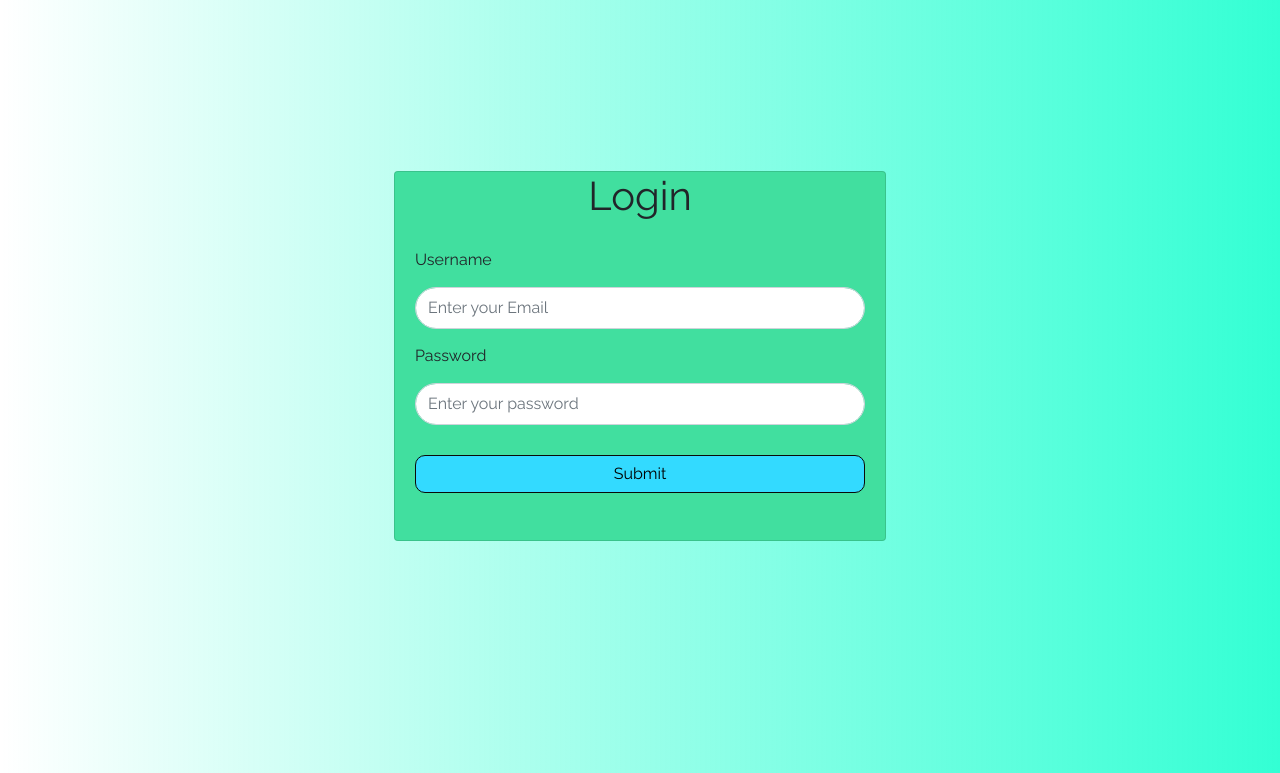
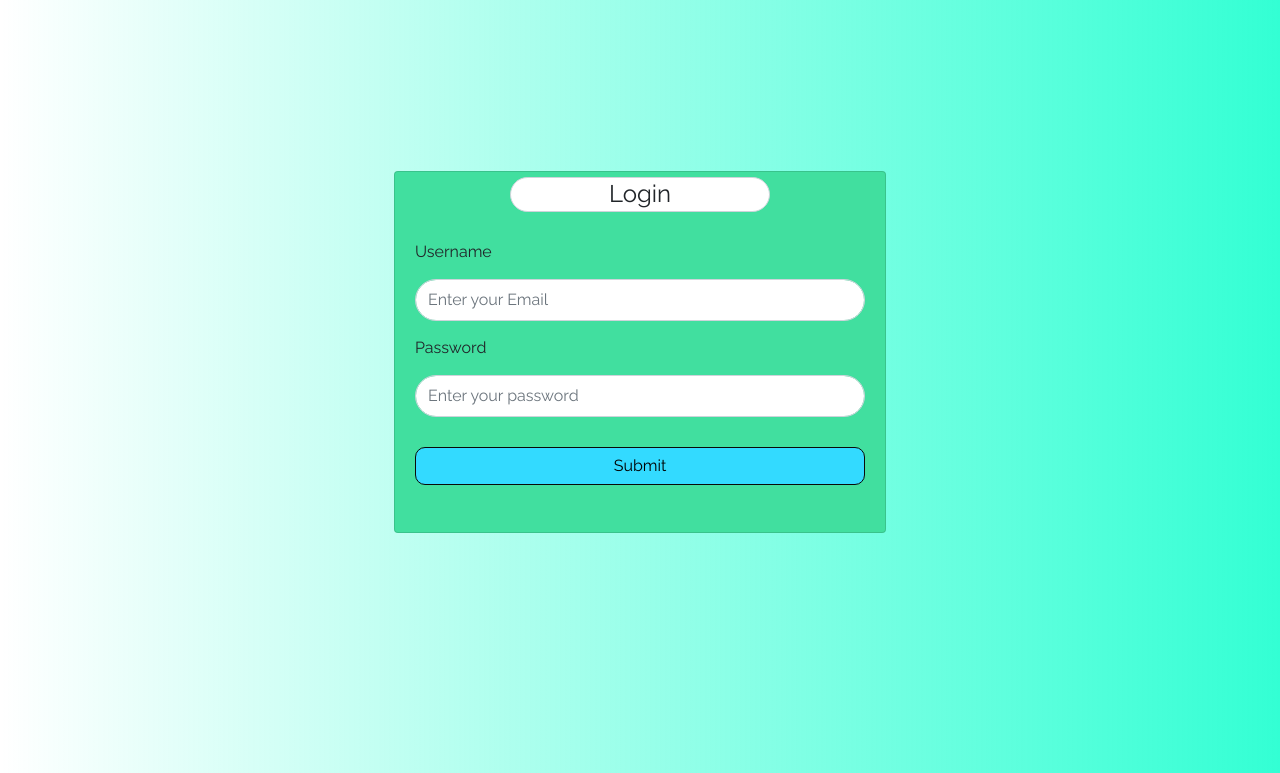
Before and after one commit to ipsita95/To_Do_List, a PHP site: page /login.php in a window 1280 px wide. Shown: the top 773 px of the page. Run offline with PHP 8.4, Linux system fonts and the light colour scheme; some libraries are stand-ins or nearby versions.

Commit message:
login page design added

```diff
--- a/assets/styles/style.css
+++ b/assets/styles/style.css
@@ -91,8 +91,14 @@ label{
 .card {
 	min-width: 40%;
 }
-h1 {
+h4 {
 	text-align: center;
+    border: 1px solid #ced4da;
+    border-radius: 30px;
+    background-color: white;
+    padding: 2px;
+    margin-top: 5px;
+    width: 50%;
 }
 .login-wrapper {
 	background-color: #41DF9F;
--- a/login.php
+++ b/login.php
@@ -31,7 +31,9 @@
       <div class="row justify-content-center">
           <div class="card login-wrapper">
             <div class="card-title">
-              <h1>Login</h1>
+              <div class="row justify-content-center">
+              <h4>Login</h4>
+              </div>
               <div class="card-body">
                 <div class="form-group">
                   <label for="name">Username</label>
```
